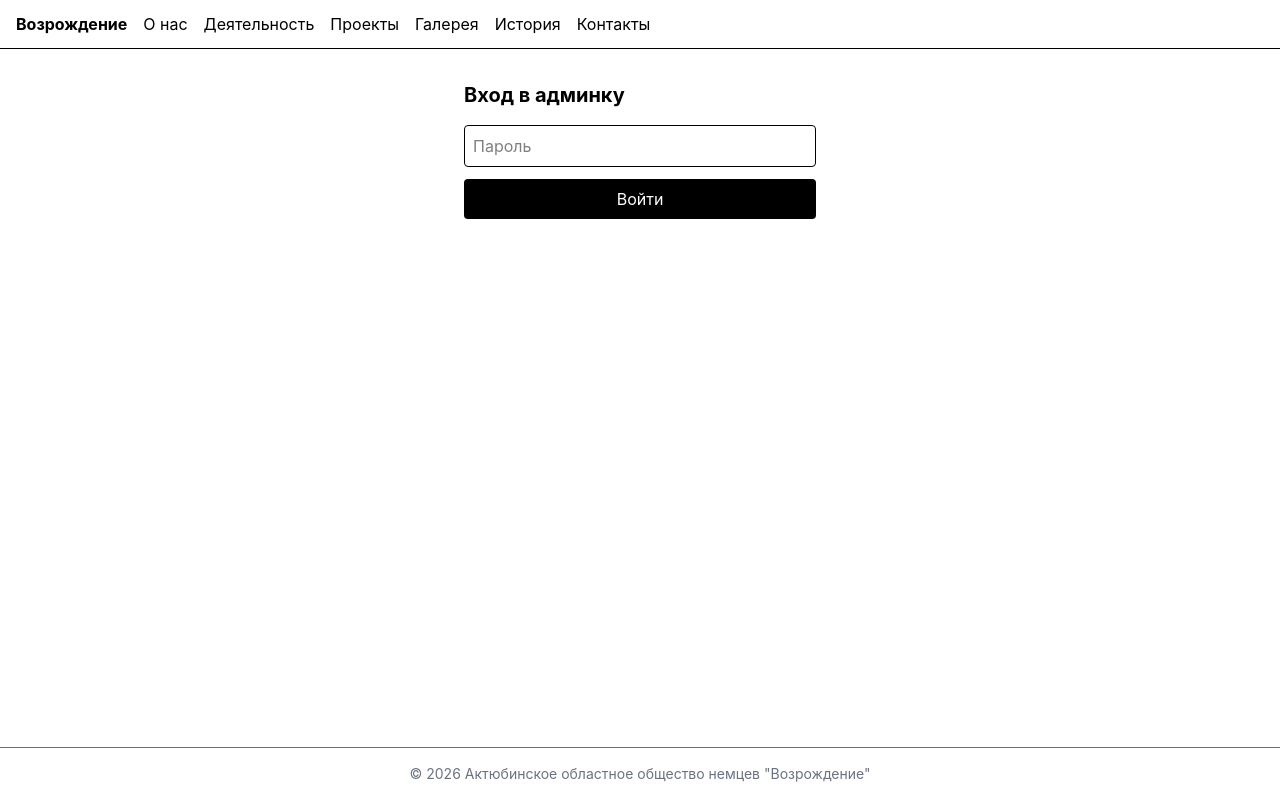
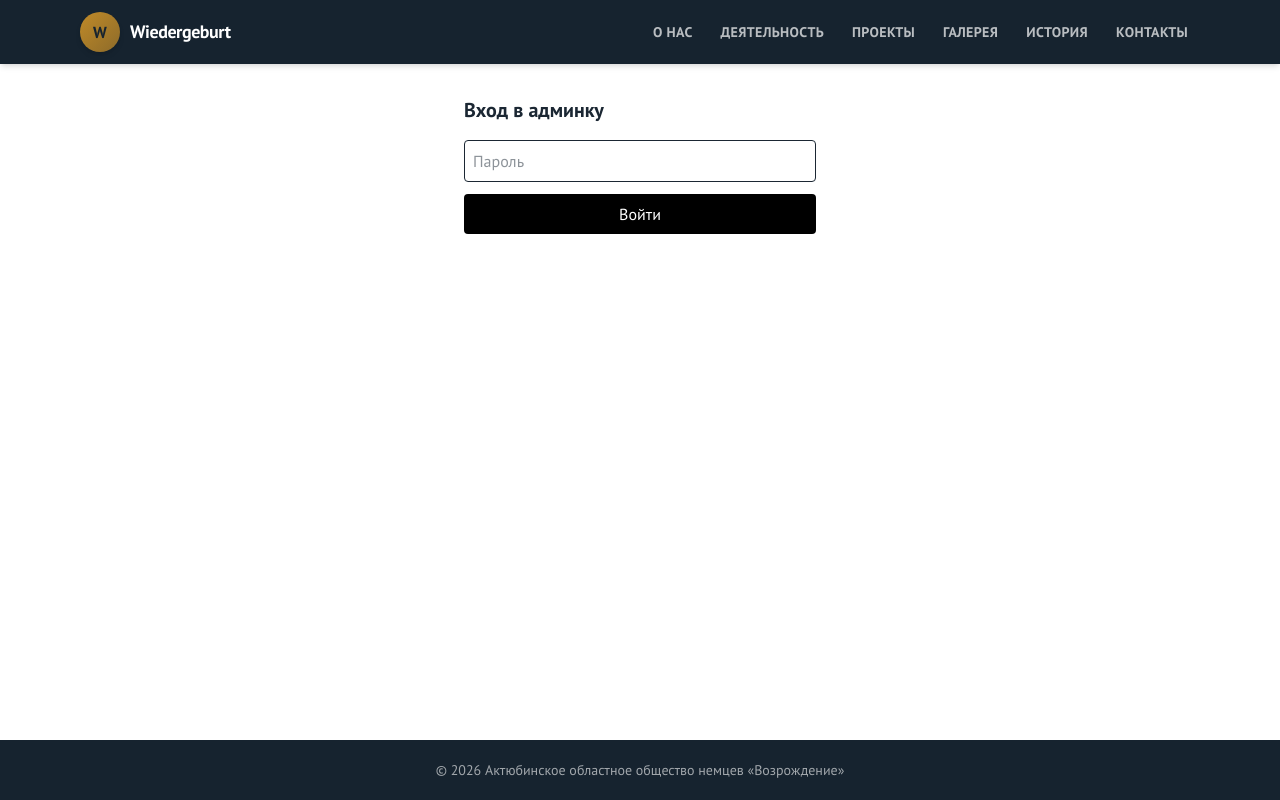
Before and after one commit to Ulrune072/wiedergeburt-aktobe, a React (Vite) app in the folder client/: page /admin/login in a window 1280 px wide. Built offline with nearby package versions, Linux system fonts and the light colour scheme.

Commit message:
add some style for header to footer

```diff
--- a/client/index.html
+++ b/client/index.html
@@ -5,6 +5,9 @@
     <link rel="icon" type="image/svg+xml" href="/favicon.svg" />
     <meta name="viewport" content="width=device-width, initial-scale=1.0" />
     <title>client</title>
+    <link rel="preconnect" href="https://fonts.googleapis.com">
+    <link rel="preconnect" href="https://fonts.gstatic.com" crossorigin>
+    <link href="https://fonts.googleapis.com/css2?family=Playfair+Display:wght@600;700;800&family=PT+Sans:wght@400;700&display=swap" rel="stylesheet">
   </head>
   <body>
     <div id="root"></div>
--- a/client/src/components/Footer.tsx
+++ b/client/src/components/Footer.tsx
@@ -1,7 +1,7 @@
 export default function Footer() {
   return (
-    <footer className="border-t px-4 py-4 text-center text-sm text-gray-500">
-      © {new Date().getFullYear()} Актюбинское областное общество немцев "Возрождение"
+    <footer className="bg-navy text-white/60 text-sm text-center py-5 mt-10">
+      © {new Date().getFullYear()} Актюбинское областное общество немцев «Возрождение»
     </footer>
   );
 }
--- a/client/src/components/Header.tsx
+++ b/client/src/components/Header.tsx
@@ -2,20 +2,32 @@ import { Link } from 'react-router-dom';
 
 export default function Header() {
   return (
-    <header className="border-b px-4 py-3 flex gap-4 flex-wrap">
-      <Link to="/" className="font-bold">Возрождение</Link>
-      <Link to="/about">О нас</Link>
-      <Link to="/activities">Деятельность</Link>
-      <Link to="/projects">Проекты</Link>
-      <Link to="/gallery">Галерея</Link>
-      <div className="relative group">
-      <span className="cursor-pointer">История</span>
-      <div className="absolute hidden group-hover:flex flex-col bg-white border shadow-md">
-        <Link to="/history/germans-kz" className="px-3 py-2">Немцев в Казахстане</Link>
-        <Link to="/history/organization" className="px-3 py-2">Организации</Link>
+    <header className="sticky top-0 bg-navy z-20 shadow-md">
+      <div className="max-w-6xl mx-auto px-4 h-16 flex items-center justify-between">
+        <Link to="/" className="flex items-center gap-2.5">
+          <div className="w-10 h-10 rounded-full bg-gradient-to-br from-gold to-gold/70 flex items-center justify-center shadow-md">
+            <span className="text-navy font-black text-base">W</span>
+          </div>
+          <span className="font-black text-white text-lg tracking-tight">Wiedergeburt</span>
+        </Link>
+
+        <nav className="hidden md:flex items-center gap-1 text-sm font-bold uppercase tracking-wide">
+          <Link to="/about" className="px-3 py-2 rounded-full text-white/70 hover:text-white hover:bg-white/10 transition">О нас</Link>
+          <Link to="/activities" className="px-3 py-2 rounded-full text-white/70 hover:text-white hover:bg-white/10 transition">Деятельность</Link>
+          <Link to="/projects" className="px-3 py-2 rounded-full text-white/70 hover:text-white hover:bg-white/10 transition">Проекты</Link>
+          <Link to="/gallery" className="px-3 py-2 rounded-full text-white/70 hover:text-white hover:bg-white/10 transition">Галерея</Link>
+          <div className="relative group">
+            <span className="px-3 py-2 rounded-full text-white/70 hover:text-white hover:bg-white/10 transition cursor-pointer inline-block">История</span>
+            <div className="absolute top-full pt-2 hidden group-hover:block normal-case font-normal tracking-normal">
+              <div className="flex flex-col bg-white border border-ink/10 shadow-xl rounded-xl min-w-56 py-2 overflow-hidden">
+                <Link to="/history/germans-kz" className="px-4 py-2.5 text-sm text-ink hover:bg-blue-light/50 transition">Немцев в Казахстане</Link>
+                <Link to="/history/organization" className="px-4 py-2.5 text-sm text-ink hover:bg-blue-light/50 transition">Организации</Link>
+              </div>
+            </div>
+          </div>
+          <Link to="/contacts" className="px-3 py-2 rounded-full text-white/70 hover:text-white hover:bg-white/10 transition">Контакты</Link>
+        </nav>
       </div>
-    </div>
-      <Link to="/contacts">Контакты</Link>
     </header>
   );
 }
--- a/client/src/components/NewsCard.tsx
+++ b/client/src/components/NewsCard.tsx
@@ -2,14 +2,14 @@ import type { NewsArticle } from '../types';
 
 export default function NewsCard({ article }: { article: NewsArticle }) {
   return (
-    <div className="border rounded-lg overflow-hidden shadow-sm hover:shadow-md transition">
+    <div className="bg-white/60 border border-brass/30 rounded-md overflow-hidden hover:border-brass transition">
       {article.imageUrl && (
         <img src={article.imageUrl} alt={article.title} className="w-full h-40 object-cover" />
       )}
       <div className="p-4">
-        <h3 className="font-semibold text-lg">{article.title}</h3>
-        <p className="text-sm text-gray-600 mt-1">{article.excerpt}</p>
-        <span className="text-xs text-gray-400 mt-2 block">
+        <h3 className="font-display font-bold text-lg">{article.title}</h3>
+        <p className="text-sm text-ink/70 mt-1">{article.excerpt}</p>
+        <span className="text-xs text-brick mt-3 block">
           {new Date(article.publishedAt).toLocaleDateString('ru-RU')}
         </span>
       </div>
--- a/client/src/components/PartnersSection.tsx
+++ b/client/src/components/PartnersSection.tsx
@@ -9,7 +9,7 @@ export default function PartnersSection({ partners }: { partners: Partner[] }) {
           href={p.websiteUrl}
           target="_blank"
           rel="noopener noreferrer"
-          className="border rounded-lg p-4 hover:shadow-md transition flex items-center justify-center"
+          className="border border-brass/40 rounded-md p-4 hover:border-brass hover:shadow-sm transition flex items-center justify-center bg-white/60"
         >
           <img src={p.logoUrl} alt={p.name} className="h-16 object-contain" />
         </a>
--- a/client/src/index.css
+++ b/client/src/index.css
@@ -1 +1,22 @@
 @import "tailwindcss";
+
+@theme {
+  --color-blue: #2C5F8A;
+  --color-blue-light: #D5E0EB;
+  --color-navy: #16232F;
+  --color-gold: #C08A28;
+  --color-ink: #1B2733;
+
+  --font-body: "PT Sans", sans-serif;
+}
+
+body {
+  background-color: #FFFFFF;
+  color: var(--color-ink);
+  font-family: var(--font-body);
+}
+
+h1, h2, h3 {
+  font-family: var(--font-body);
+  font-weight: 700;
+}
```
